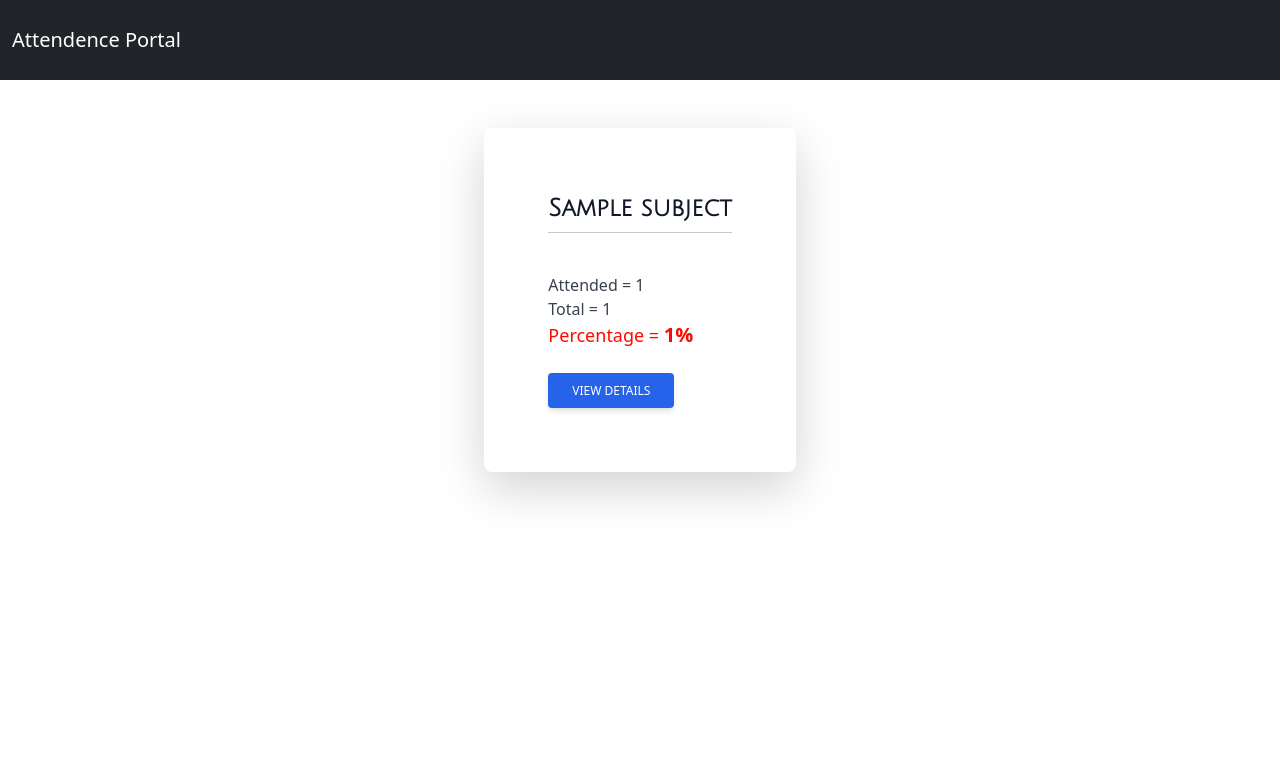
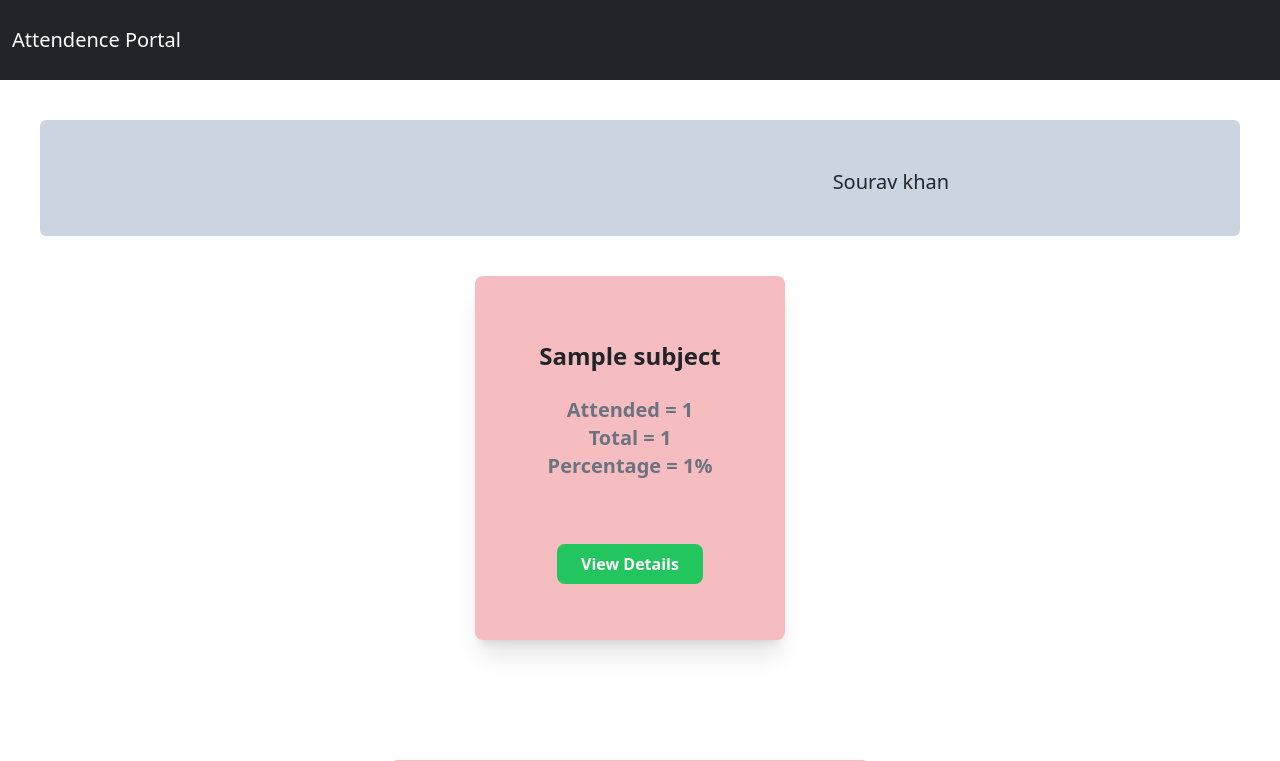
Before and after one commit to souravkhan12/Attendance, a Django app: template app/templates/studentAttPerDashboard.html in a window 1280 px wide. Shown: the top 761 px of the page. Before the commit the page ends 501 px from the top, so only its background shows below. Run offline with Django 3.2, Linux system fonts and the light colour scheme; the template is opened without the code that fills it: most values are stand-ins (such as "Sample title", 1, 10 or a date in 2020); some libraries are stand-ins or nearby versions; some web fonts are replaced.

Commit message:
Update studentAttPerDashboard.html

```diff
--- a/app/templates/studentAttPerDashboard.html
+++ b/app/templates/studentAttPerDashboard.html
@@ -2,54 +2,54 @@
 {% load static %}
 {% block title %}StudentDashBoard{% endblock title %}
 {% block body %}
-{#    <div class="wrapper flex flex-col m-10 justify-center items-center">#}
-{#            <div class="information w-[100%] h-1/2 p-10 bg-slate-300 flex flex-row justify-around rounded-md">#}
-{#                <div class="classRoll">#}
-{#                    <p class="font-medium md:text-xl"></p>#}
-{#                    <p class="font-medium md:text-xl">{{ request.user.username }}</p>#}
-{#                </div>#}
-{#                <div class="name md:text-xl font-medium pt-2">#}
-{#                    Sourav khan#}
-{#                </div>#}
-{#            </div>#}
-{##}
-{#             {% for subject in studentattendence %}#}
-{#                 <div class="flex flex-row flex-wrap">#}
-{#                         <div class="rounded-lg shadow-xl {% if subject.att_percentage > 75 %}bg-[#84EB82]{% else%}bg-[#F6BDC0] {% endif %} mt-10 mr-5 p-10">#}
-{#                      <header class=" text-2xl font-extrabold py-4 px-4 text-center h1Font">#}
-{#                          {{ subject.subjectname}}#}
-{#                      </header>#}
-{#                      <div>#}
-{#                        <ul class="text-gray-500 text-center font-semibold">#}
-{#                          <li class="text-xl">Attended = {{ subject.att_count }}</li>#}
-{#                          <li class="text-xl">Total = {{ subject.total_count }}</li>#}
-{#                          <li class="text-xl">Percentage = {{ subject.att_percentage }}%</li>#}
-{#                        </ul>#}
-{#                      </div>#}
-{#                      <!--Card Footer-->#}
-{#                      <footer class="text-center py-3 px-8 text-gray-500">#}
-{#                        <button#}
-{#                          class="py-2 px-4 mt-5 bg-green-500 rounded-lg text-white font-semibold hover:bg-green-600"#}
-{##}
-{#                        >#}
-{#                          View Details#}
-{#                        </button>#}
-{#                      </footer>#}
-{#                    </div>#}
-{#                 </div>#}
-{#           {% endfor %}#}
-{#    </div>#}
+   <div class="wrapper flex flex-col m-10 justify-center items-center">
+            <div class="information w-[100%] h-1/2 p-10 bg-slate-300 flex flex-row justify-around rounded-md">
+                <div class="classRoll">
+                    <p class="font-medium md:text-xl"></p>
+                    <p class="font-medium md:text-xl">{{ request.user.username }}</p>
+             </div>
+             <div class="name md:text-xl font-medium pt-2">
+                 Sourav khan
+             </div>
+         </div>
 
-             <div class="flex flex-wrap  justify-center p-10">
-                 {% for subject in studentattendence %}
-{#                         <div class="rounded-lg shadow-xl {% if subject.att_percentage > 75 %}bg-[#A5D6A7]{% else%}bg-[#F6BDC0] {% endif %} mt-10 mr-5 p-10">#}
+          {% for subject in studentattendence %}
+              <div class="flex flex-row flex-wrap">
+                      <div class="rounded-lg shadow-xl {% if subject.att_percentage > 75 %}bg-[#84EB82]{% else%}bg-[#F6BDC0] {% endif %} mt-10 mr-5 p-10">
+                   <header class=" text-2xl font-extrabold py-4 px-4 text-center h1Font">
+                       {{ subject.subjectname}}
+                   </header>
+                   <div>
+                     <ul class="text-gray-500 text-center font-semibold">
+                       <li class="text-xl">Attended = {{ subject.att_count }}</li>
+                       <li class="text-xl">Total = {{ subject.total_count }}</li>
+                       <li class="text-xl">Percentage = {{ subject.att_percentage }}%</li>
+                     </ul>
+                   </div>
+                   <!--Card Footer-->
+                   <footer class="text-center py-3 px-8 text-gray-500">
+                     <button
+                       class="py-2 px-4 mt-5 bg-green-500 rounded-lg text-white font-semibold hover:bg-green-600"#}
+
+                      >
+                         View Details
+                        </button>
+                      </footer>
+                    </div>
+                 </div>
+           {% endfor %}
+    </div>
+
+           <div class="flex flex-wrap  justify-center p-10">
+               {% for subject in studentattendence %}
+                         <div class="rounded-lg shadow-xl {% if subject.att_percentage > 75 %}bg-[#A5D6A7]{% else%}bg-[#F6BDC0] {% endif %} mt-10 mr-5 p-10">#}
 
                      <div class="flex justify-center p-2">
                           <div class="rounded-lg shadow-lg bg-white max-w-sm ">
-                        {#    <a href="#!">#}
-                        {#      <img class="rounded-t-lg" src="https://www.gstatic.com/classroom/themes/img_code.jpg" alt=""/>#}
-                        {#        <div class="rounded-t-lg p-10 bg-blue-600"></div>#}
-                        {#    </a>#}
+                            <a href="#!">
+                              <img class="rounded-t-lg" src="https://www.gstatic.com/classroom/themes/img_code.jpg" alt=""/>
+                                <div class="rounded-t-lg p-10 bg-blue-600"></div>
+                            </a>
                             <div class="p-16">
                               <h5 class="text-gray-900 text-2xl font-bold mb-2 " style="font-family: 'Julius Sans One', sans-serif;">{{ subject.subjectname }}</h5>
                                 <hr class="mb-10"/>
```
